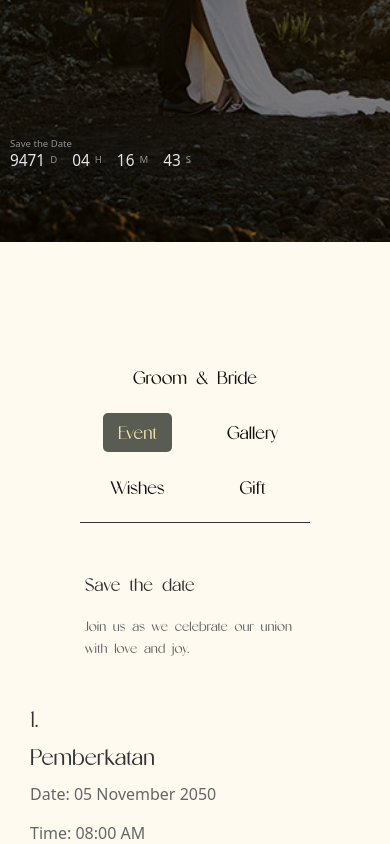
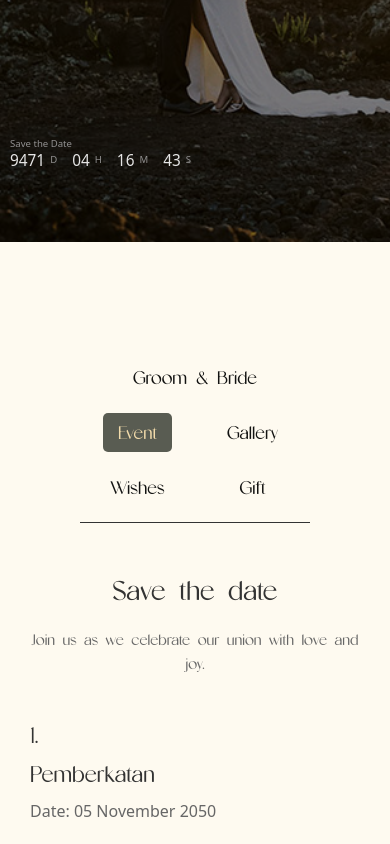
Before and after one commit to Likssss/templateinv1, a React (Create React App) app: page / in a window 390 px wide. Both pictures are taken after a click on the link "Event". Built offline with nearby package versions, Linux system fonts and the light colour scheme.

Commit message:
Add files via upload

```diff
--- a/src/components/event/Event.css
+++ b/src/components/event/Event.css
@@ -1,4 +1,3 @@
-/* Event Section Styles */
 .event-section {
     background-color: #FEFAF0; /* Background color for event section */
     padding: 50px 20px; /* Padding for the section */
@@ -37,7 +36,6 @@
     padding: 20px;
     margin: 10px;
     text-align: left;
-    width: 100%; /* Default to full width */
 }
 
 .event-item h3 {
@@ -59,7 +57,7 @@
 
 .view-map-button, .save-date-button {
     display: block; /* Position buttons vertically */
-    width: 100%; /* Full width on mobile */
+    width: 360px; /* Set fixed width for buttons */
     height: 55px;
     padding: 10px 20px;
     margin-bottom: 10px; /* Margin between the buttons */
@@ -101,14 +99,14 @@
     }
 
     .event-item {
-        width: 100%; /* Full width for each item */
+        width: 100%; /* Full width for each item on smaller screens */
         padding: 10px; /* Adjust padding */
         margin: 5px 0; /* Adjust margin */
     }
 
     .view-map-button, .save-date-button {
-        width: 100%; /* Slightly narrower buttons */
-        margin-bottom: 15px; /* Adjust margin between buttons */
+        width: 100%; /* Full width for buttons on smaller screens */
+        margin: 5px 0; /* Adjust margin */
     }
 
     .event-title-container {
@@ -120,22 +118,16 @@
 
 @media (max-width: 480px) {
     .event-title {
-        font-size: 1.2em; /* Further adjust font size for small screens */
+        font-size: 1.8em; /* Further adjust font size for small screens */
     }
 
     .event-detail {
-        font-size: 0.9em; /* Further adjust font size for small screens */
-    }
-
-    .view-map-button, .save-date-button {
-        width: 100%; /* Full width for buttons */
-        font-size: 0.8em; /* Adjust font size for buttons */
-        padding: 8px 15px; /* Adjust padding */
+        font-size: 1em; /* Further adjust font size for small screens */
     }
 
     .event-title-container {
-        max-width: 220px; /* Match the max width of event details */
+        max-width: 480px; /* Match the max width of event details */
         margin: 0 auto 30px auto; /* Center the container and add space below */
-        text-align: left; /* Align text to the left */
+        text-align: center; /* Align text to the left */
     }
 }
```
